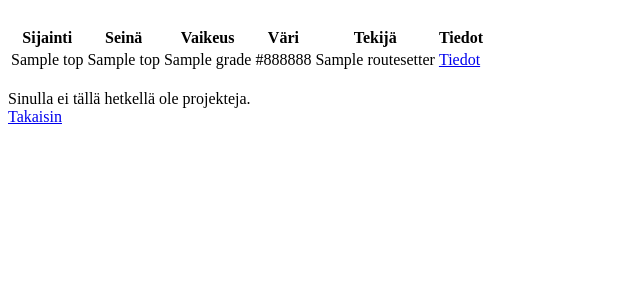
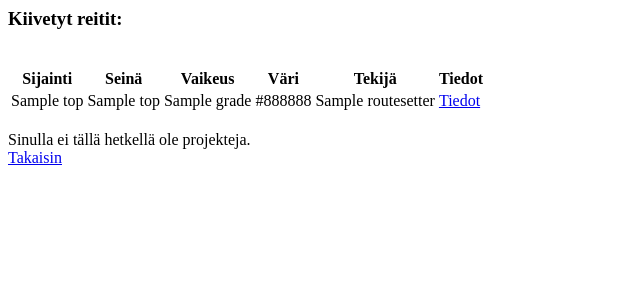
Before and after one commit to mikeessi/tsoha-project, a Flask app: template templates/profile.html in a window 1280 px wide. Shown: the top 300 px of the page, without its empty margins (0-640 px from the left). Run offline with Flask 2, Linux system fonts and the light colour scheme; the template is opened without the code that fills it: most values are stand-ins (such as "Sample title", 1, 10 or a date in 2020).

Commit message:
Add titles to profile page tables

```diff
--- a/templates/profile.html
+++ b/templates/profile.html
@@ -3,6 +3,7 @@
 {% if tops | length == 0 %}
 Et ole vielä merkinnyt yhtään reittiä kiivetyksi.
 {% else %}
+<h3>Kiivetyt reitit:</h3>
 <br>
 {{ build_table(tops, grades, colors) }}
 <br>
@@ -10,6 +11,7 @@ Et ole vielä merkinnyt yhtään reittiä kiivetyksi.
 {% if projects | length == 0 %}
 Sinulla ei tällä hetkellä ole projekteja.
 {% else %}
+<h3>Projektit:</h3>
 {{ build_table(projects, grades, colors) }}
 {% endif %}
 <br>
```
